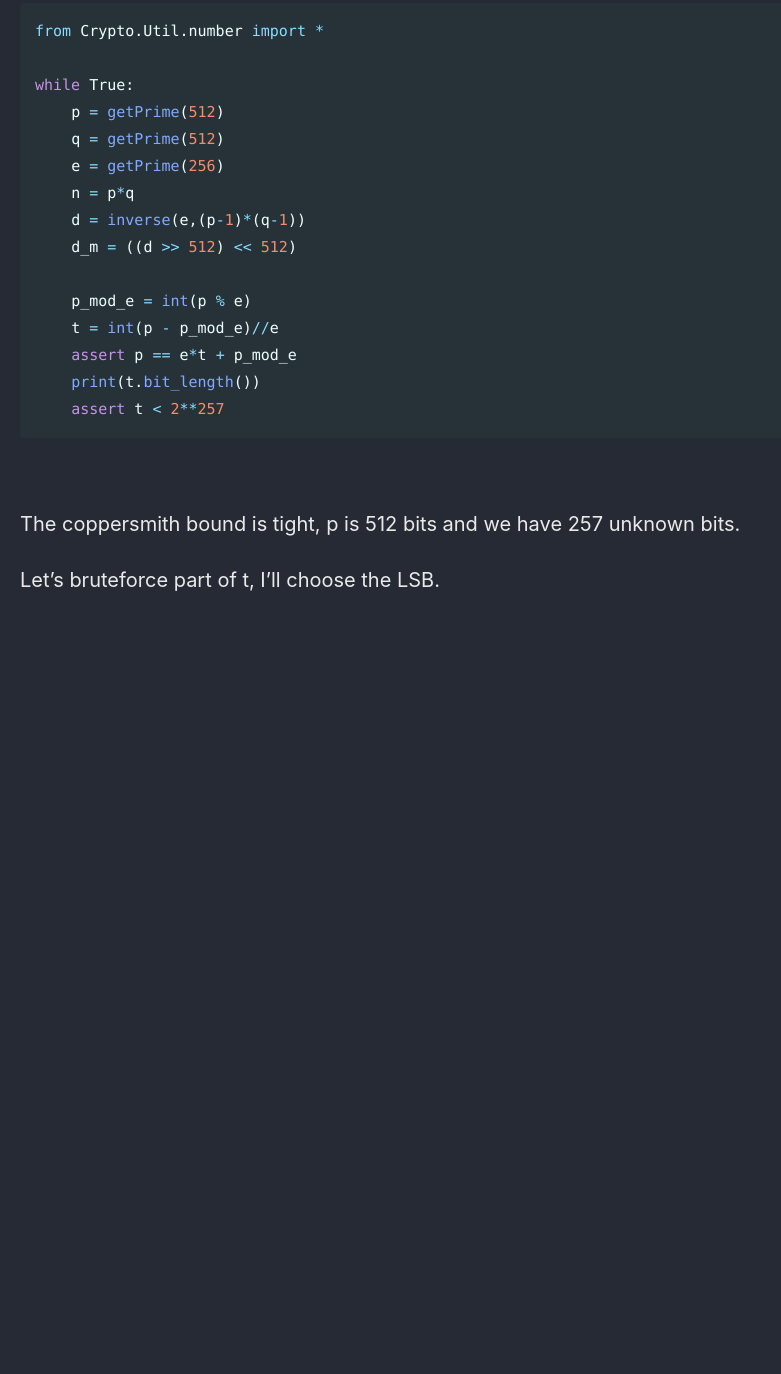
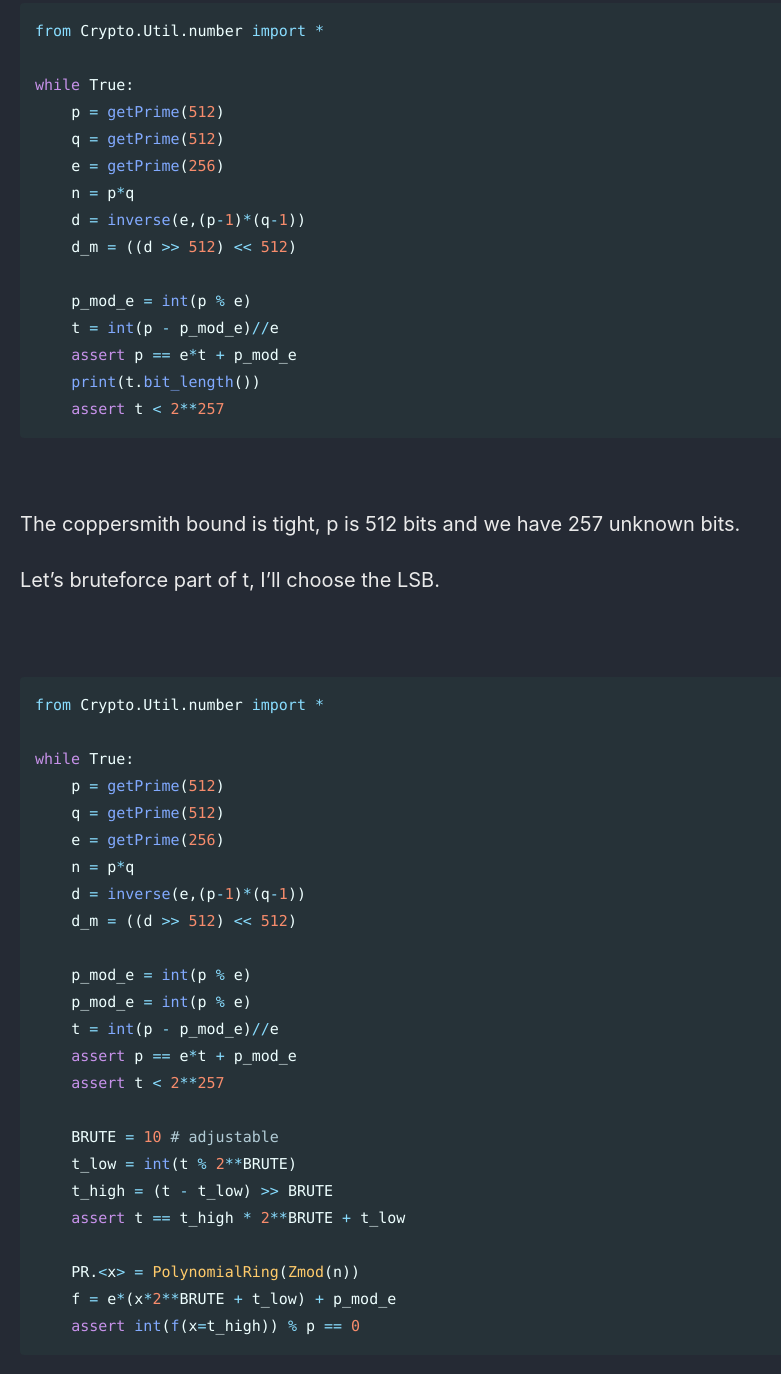
Before and after one commit to Connor-McCartney/Connor-McCartney.github.io, a Jekyll site: the page built from _pages/cryptography/rsa/SUrsa-SUCTF2025.md, in a window 1280 px wide and 1400 px high, scrolled down 1713 px. Shown: the top 1374 px of the window, without its empty margins (0-781 px from the left). Built offline with Jekyll 4.4.1, drawn with Linux system fonts in a browser that asks for light colours; cached includes are drawn as plain includes; before the commit the page ends 2420 px from its top, so only the background shows below that.

Commit message:
Update SUrsa-SUCTF2025.md

````diff
--- a/_pages/cryptography/rsa/SUrsa-SUCTF2025.md
+++ b/_pages/cryptography/rsa/SUrsa-SUCTF2025.md
@@ -89,3 +89,30 @@ The coppersmith bound is tight, p is 512 bits and we have 257 unknown bits.
 Let's bruteforce part of t, I'll choose the LSB.
 
 <br>
+
+```python
+from Crypto.Util.number import *
+
+while True:
+    p = getPrime(512)
+    q = getPrime(512)
+    e = getPrime(256)
+    n = p*q
+    d = inverse(e,(p-1)*(q-1))
+    d_m = ((d >> 512) << 512)
+
+    p_mod_e = int(p % e)
+    p_mod_e = int(p % e)
+    t = int(p - p_mod_e)//e
+    assert p == e*t + p_mod_e
+    assert t < 2**257
+
+    BRUTE = 10 # adjustable
+    t_low = int(t % 2**BRUTE)
+    t_high = (t - t_low) >> BRUTE
+    assert t == t_high * 2**BRUTE + t_low
+
+    PR.<x> = PolynomialRing(Zmod(n))
+    f = e*(x*2**BRUTE + t_low) + p_mod_e
+    assert int(f(x=t_high)) % p == 0
+```
````
